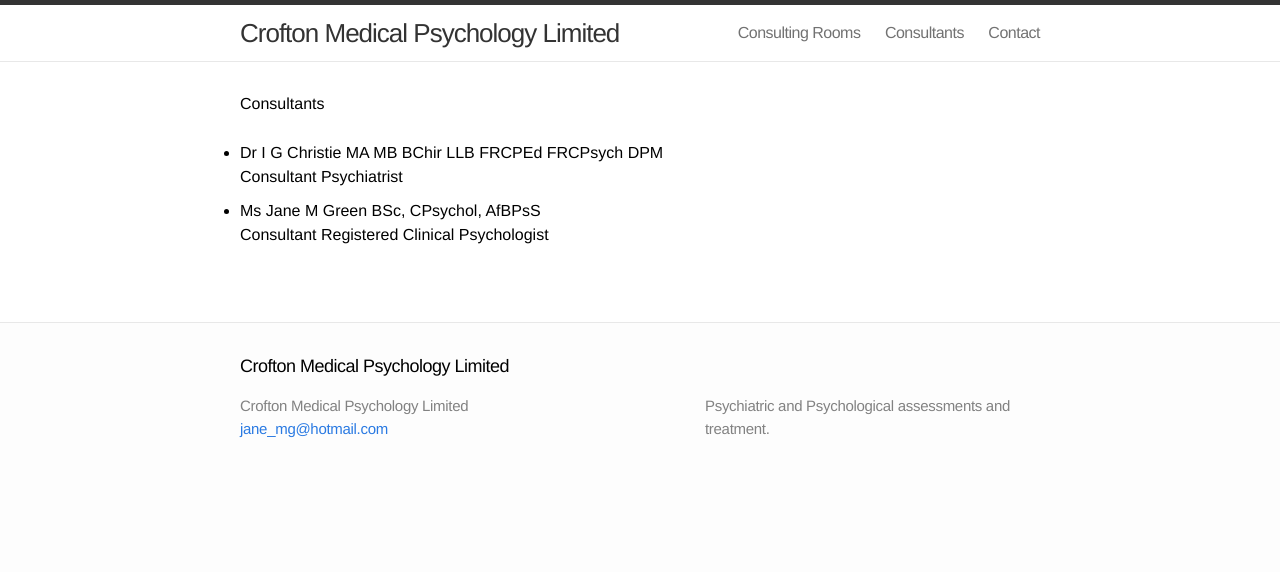
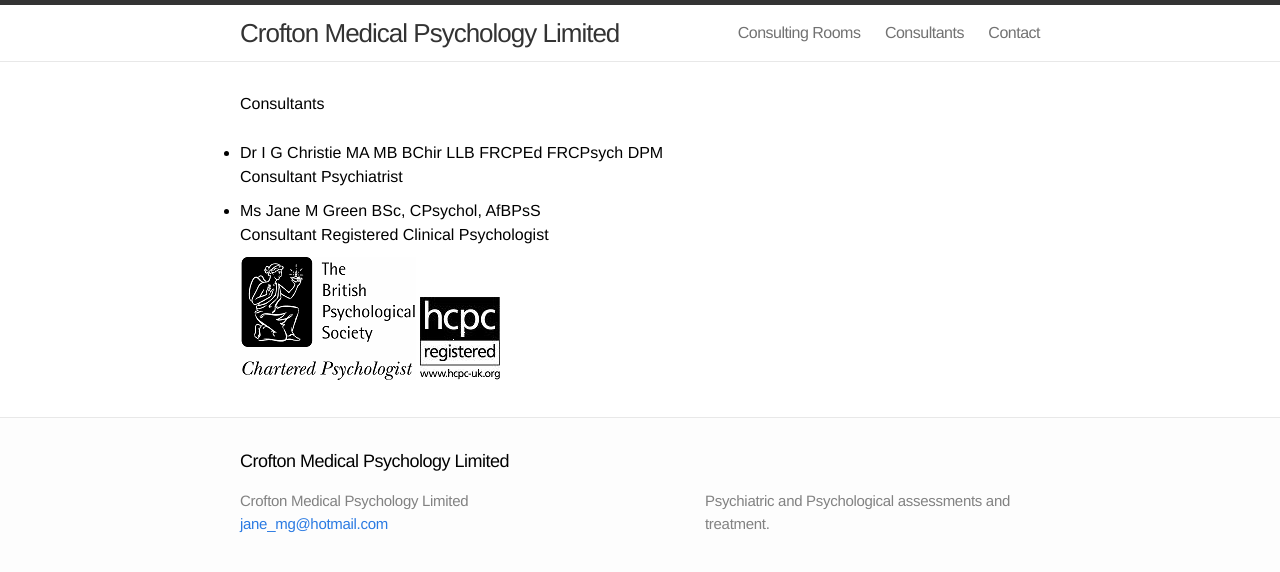
Before and after one commit to croftonmedpsych/croftonmedpsych.github.io, a Jekyll site: the page built from consultants/index.html, in a window 1280 px wide. Shown: the top 572 px of the page. Built offline with Jekyll 4.4.1, drawn with Linux system fonts in a browser that asks for light colours.

Commit message:
image src changed

```diff
--- a/consultants/index.html
+++ b/consultants/index.html
@@ -15,8 +15,8 @@ title: Consultants
     Consultant Registered Clinical Psychologist</li>
   </ul>
 
-  <img source="{{ site.url }}/assets/bps-logo.png" />
-  <img source="{{ site.url }}/assets/hcpc-logo.png" />
+  <img src="{{ site.url }}/assets/bps-logo.png" />
+  <img src="{{ site.url }}/assets/hcpc-logo.png" />
 
 
 </div>
```
